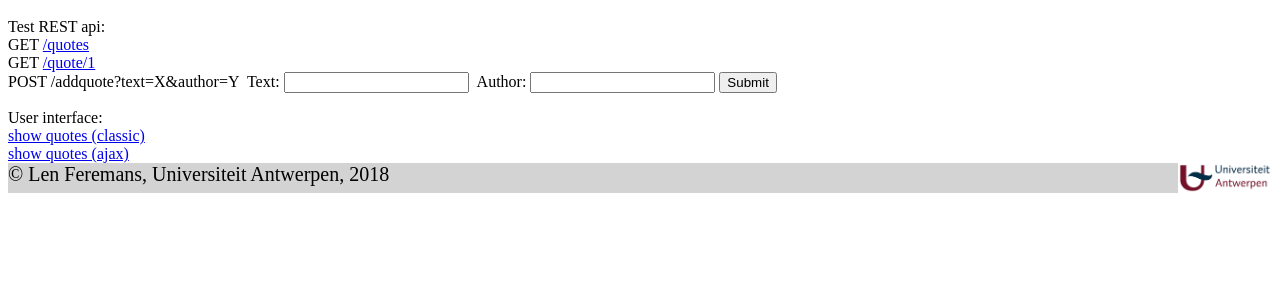
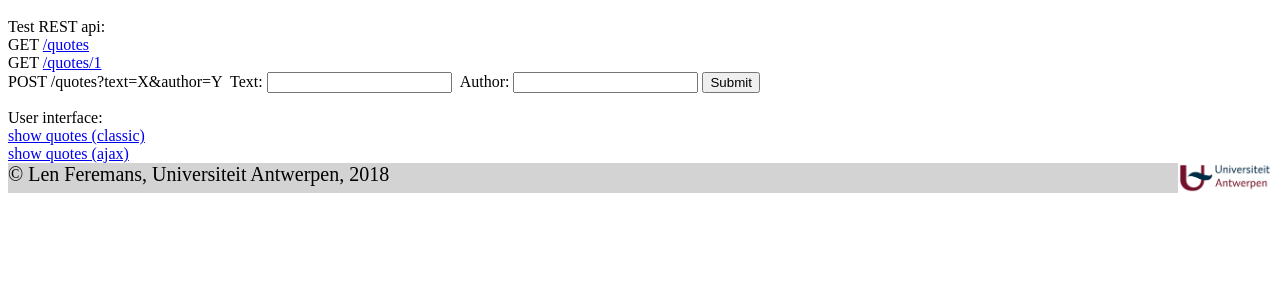
Before and after one commit to JoeyDP/PPDB-Template-App, a Flask app: page / in a window 1280 px wide. Shown: the part 39-339 px from the top of the page. Run offline with Flask 2, Linux system fonts and the light colour scheme.

Commit message:
More RESTful URLs

```diff
--- a/src/ProgDBTutor/app.py
+++ b/src/ProgDBTutor/app.py
@@ -24,7 +24,7 @@ def get_quotes():
     #Translate to json
     return jsonify([obj.to_dct() for obj in quote_objects])
 
-@app.route('/quote/<int:id>',methods=['GET'])
+@app.route('/quotes/<int:id>',methods=['GET'])
 def get_quote(id):
     #ID of quote must be passed as parameter, e.g. http://localhost:5000/quote?id=101
     #Lookup row in table Quote, e.g. 'SELECT ID,TEXT FROM Quote WHERE ID=?' and ?=101
@@ -32,7 +32,7 @@ def get_quote(id):
     return jsonify(quote_obj.to_dct())
 
 #To create resource use HTTP POST
-@app.route('/addquote',methods=['POST'])
+@app.route('/quotes',methods=['POST'])
 def add_quote():
     #Text value of <input type="text" id="text"> was posted by form.submit
     quote_text = request.form.get('text')
--- a/src/ProgDBTutor/templates/index.html
+++ b/src/ProgDBTutor/templates/index.html
@@ -10,9 +10,9 @@
     		<div class="borderme">
     			<div class="smalltitle">Test REST api:</div>
     			GET <a class="larger" href="/quotes">/quotes</a><br/>
-    			GET <a class="larger" href="/quote/1">/quote/1</a> <br/>
-    			<form action="/addquote" method="post">
-    				POST <a class="reststyle"> /addquote?text=X&author=Y</a>
+    			GET <a class="larger" href="/quotes/1">/quotes/1</a> <br/>
+    			<form action="/quotes" method="post">
+    				POST <a class="reststyle"> /quotes?text=X&author=Y</a>
            		&nbsp;Text: <input type ="text" name="text"/>
            		&nbsp;Author: <input type ="text" name="author"/>
            		<input type = "submit"/>
```
